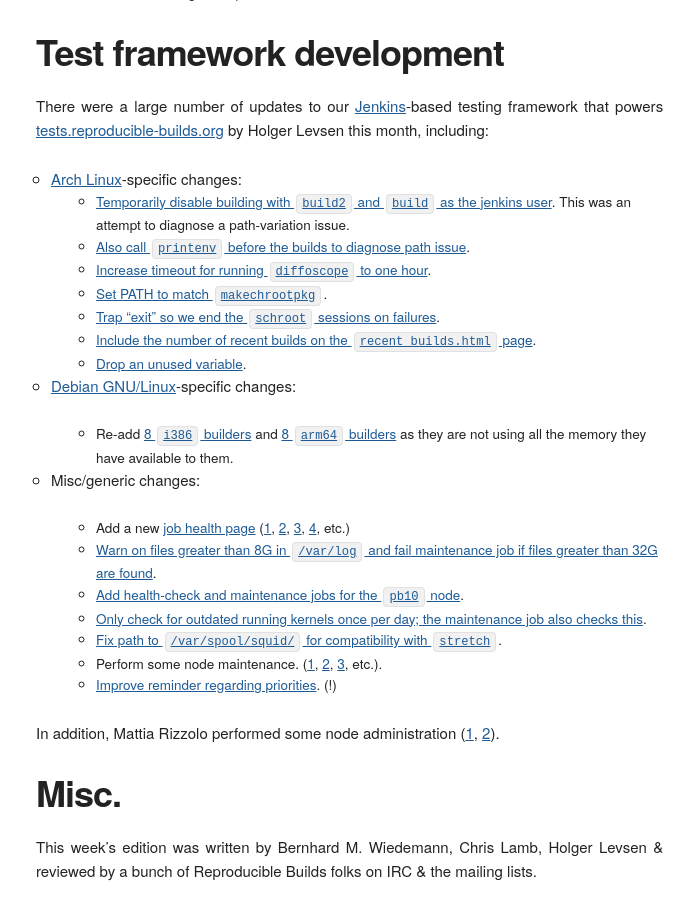
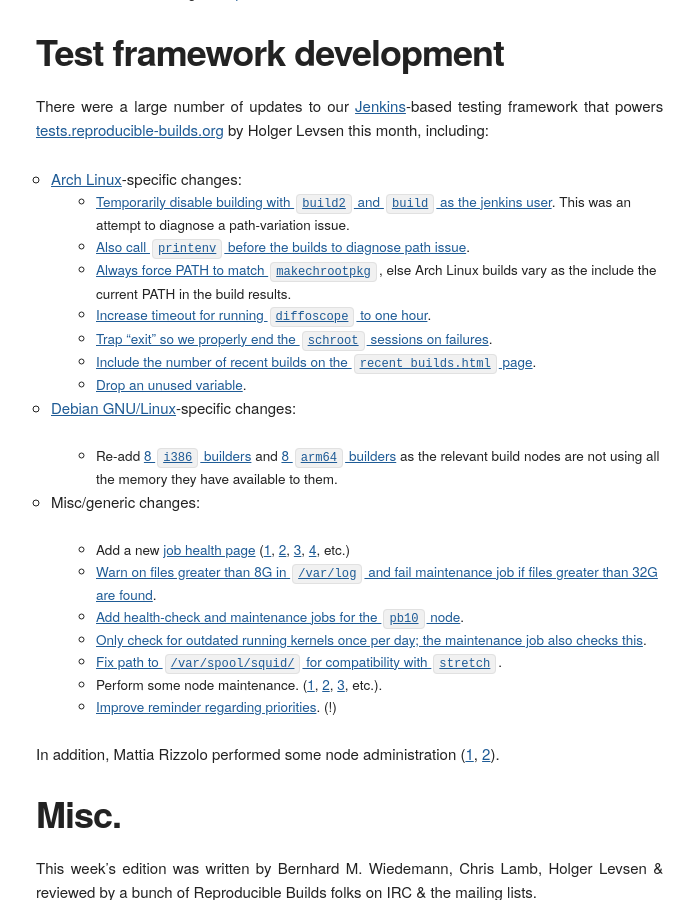
Before and after one commit to prototypefund/reproducible-website, a Jekyll site: the page built from _blog/posts/181.md, in a window 1280 px wide and 900 px high, scrolled down 2510 px. Shown: the whole window, without its empty margins (124-818 px from the left). Built offline with Jekyll 4.4.1, drawn with Linux system fonts in a browser that asks for light colours; some web fonts are replaced.

Commit message:
181: explain why we now force PATH on Arch Linux tests
Signed-off-by: Holger Levsen <holger@layer-acht.org>

```diff
--- a/_blog/posts/181.md
+++ b/_blog/posts/181.md
@@ -73,15 +73,15 @@ There were a large number of updates to our [Jenkins](https://jenkins.io/)-based
 * [Arch Linux](https://www.archlinux.org/)-specific changes:
     * [Temporarily disable building with `build2` and `build` as the jenkins user](https://salsa.debian.org/qa/jenkins.debian.net/commit/e76b96c6). This was an attempt to diagnose a path-variation issue.
     * [Also call `printenv` before the builds to diagnose path issue](https://salsa.debian.org/qa/jenkins.debian.net/commit/bed37f55).
+    * [Always force PATH to match `makechrootpkg`](https://salsa.debian.org/qa/jenkins.debian.net/commit/8d2d1b29), else Arch Linux builds vary as the include the current PATH in the build results.
     * [Increase timeout for running `diffoscope` to one hour](https://salsa.debian.org/qa/jenkins.debian.net/commit/628e4da5).
-    * [Set PATH to match `makechrootpkg`](https://salsa.debian.org/qa/jenkins.debian.net/commit/8d2d1b29).
-    * [Trap "exit" so we end the `schroot` sessions on failures](https://salsa.debian.org/qa/jenkins.debian.net/commit/43fa8d16).
+    * [Trap "exit" so we properly end the `schroot` sessions on failures](https://salsa.debian.org/qa/jenkins.debian.net/commit/43fa8d16).
     * [Include the number of recent builds on the `recent_builds.html` page](https://salsa.debian.org/qa/jenkins.debian.net/commit/c30aaa7e).
     * [Drop an unused variable](https://salsa.debian.org/qa/jenkins.debian.net/commit/53ab78ff).
 
 * [Debian GNU/Linux](https://www.debian.org/)-specific changes:
 
-    * Re-add [8 `i386` builders](https://salsa.debian.org/qa/jenkins.debian.net/commit/af220237) and [8 `arm64` builders](https://salsa.debian.org/qa/jenkins.debian.net/commit/0cb66d2b) as they are not using all the memory they have available to them.
+    * Re-add [8 `i386` builders](https://salsa.debian.org/qa/jenkins.debian.net/commit/af220237) and [8 `arm64` builders](https://salsa.debian.org/qa/jenkins.debian.net/commit/0cb66d2b) as the relevant build nodes are not using all the memory they have available to them.
 
 * Misc/generic changes:
 
```
